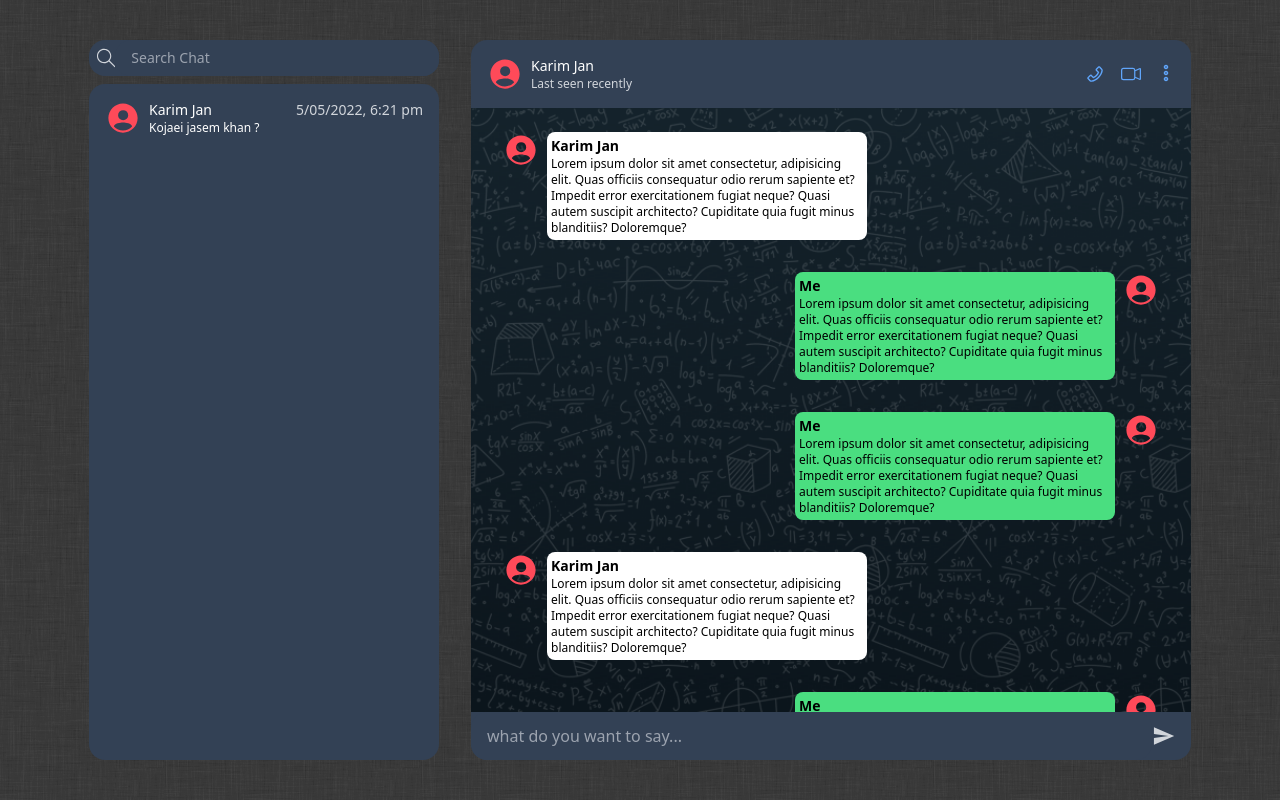
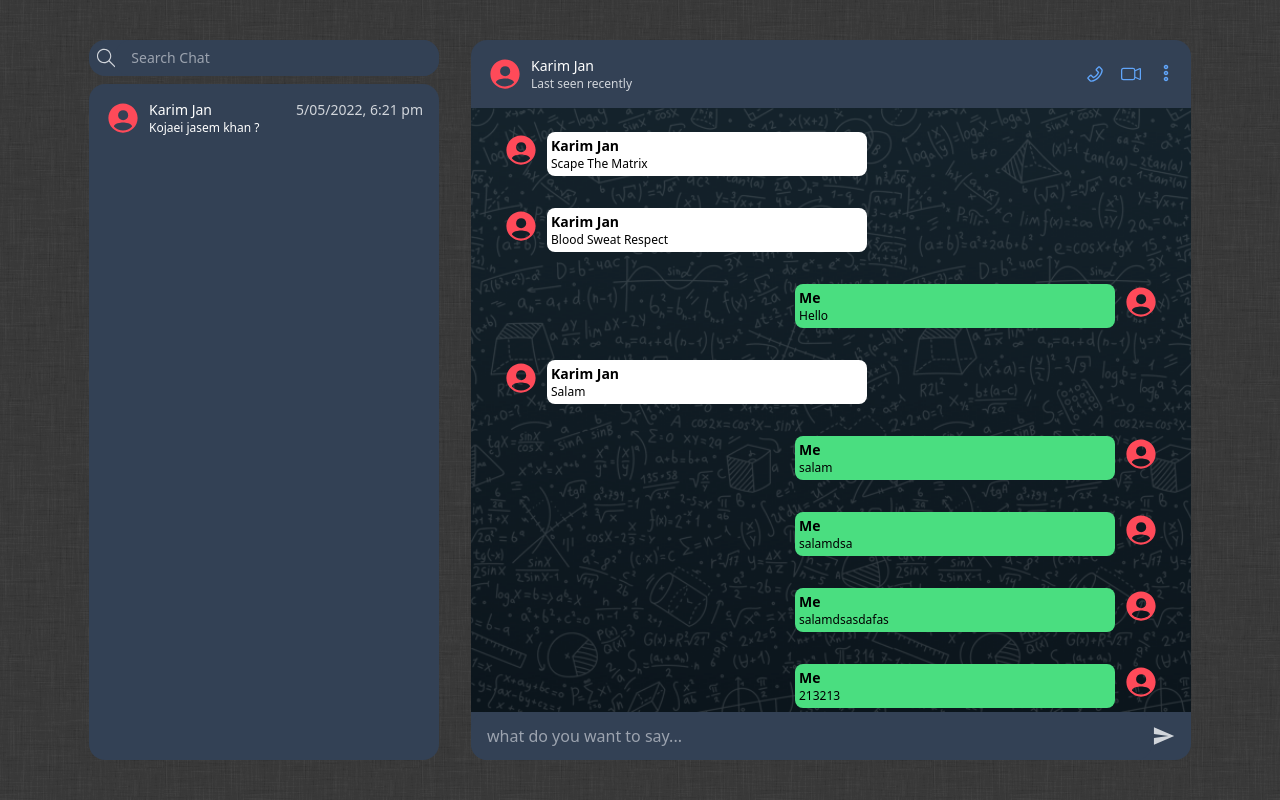
Before and after one commit to M-AminM/chat-app, a React (Create React App) app: page / in a window 1280 px wide. Built offline with nearby package versions, Linux system fonts and the light colour scheme; data requests are answered from the project's data file.

Commit message:
add message to server

```diff
--- a/package.json
+++ b/package.json
@@ -10,6 +10,8 @@
     "@types/node": "^16.7.13",
     "@types/react": "^18.0.0",
     "@types/react-dom": "^18.0.0",
+    "axios": "^1.2.6",
+    "json-server": "^0.17.1",
     "react": "^18.2.0",
     "react-dom": "^18.2.0",
     "react-icons": "^4.7.1",
@@ -22,7 +24,8 @@
     "start": "react-scripts start",
     "build": "react-scripts build",
     "test": "react-scripts test",
-    "eject": "react-scripts eject"
+    "eject": "react-scripts eject",
+    "server": "json-server --watch server/db.json --port 4000"
   },
   "eslintConfig": {
     "extends": [
--- /dev/null
+++ b/server/db.json
@@ -0,0 +1,100 @@
+{
+  "messages": [
+    {
+      "id": 1,
+      "name": "Tate",
+      "message": "Scape The Matrix",
+      "type": "sender"
+    },
+    {
+      "id": 2,
+      "name": "The Rock",
+      "message": "Blood Sweat Respect",
+      "type": "sender"
+    },
+    {
+      "id": 3,
+      "name": "Me",
+      "message": "Hello",
+      "type": "reciever"
+    },
+    {
+      "id": 4,
+      "name": "Karim",
+      "message": "Salam",
+      "type": "sender"
+    },
+    {
+      "id": 1675069931049,
+      "name": "Me",
+      "message": "salam",
+      "type": "reciever"
+    },
+    {
+      "id": 1675069935838,
+      "name": "Me",
+      "message": "salamdsa",
+      "type": "reciever"
+    },
+    {
+      "id": 1675069937513,
+      "name": "Me",
+      "message": "salamdsasdafas",
+      "type": "reciever"
+    },
+    {
+      "id": 1675069942577,
+      "name": "Me",
+      "message": "213213",
+      "type": "reciever"
+    },
+    {
+      "id": 1675070936992,
+      "name": "Me",
+      "message": "321",
+      "type": "reciever"
+    },
+    {
+      "id": 1675070949225,
+      "name": "Me",
+      "message": "421",
+      "type": "reciever"
+    },
+    {
+      "id": 1675070999012,
+      "name": "Me",
+      "message": "213",
+      "type": "reciever"
+    },
+    {
+      "id": 1675071409382,
+      "name": "Me",
+      "message": "132",
+      "type": "reciever"
+    },
+    {
+      "id": 1675071645034,
+      "name": "Me",
+      "message": "123",
+      "type": "reciever"
+    },
+    {
+      "id": 1675071662057,
+      "name": "Me",
+      "message": "321",
+      "type": "reciever"
+    },
+    {
+      "id": 1675071674705,
+      "name": "Me",
+      "message": "",
+      "type": "reciever"
+    },
+    {
+      "id": 1675071681394,
+      "name": "Me",
+      "message": "nkbnbjbi",
+      "type": "reciever"
+    }
+  ]
+}
--- a/src/App.tsx
+++ b/src/App.tsx
@@ -2,16 +2,18 @@ import React from "react";
 import { Routes, Route } from "react-router-dom";
 import Layout from "./components/Layout";
 import HomePage from "./pages";
+import { AppContextProvider } from "./context/store";
 
 function App() {
+
   return (
-    <div>
+    <AppContextProvider>
       <Routes>
         <Route path="/" element={<Layout />}>
           <Route index element={<HomePage />} />
         </Route>
       </Routes>
-    </div>
+    </AppContextProvider>
   );
 }
 
--- a/src/components/Messanger/Chat/Message/MessageDetail/index.tsx
+++ b/src/components/Messanger/Chat/Message/MessageDetail/index.tsx
@@ -3,14 +3,15 @@ import { IoPersonCircleSharp } from "react-icons/io5";
 
 interface MessageDetailProps extends React.PropsWithChildren {
   type: string;
+  message: string;
 }
 
 type LookupType = {
-  sender: () => JSX.Element;
-  reciever: () => JSX.Element;
+  sender: (message: { message: string }) => JSX.Element;
+  reciever: (message: { message: string }) => JSX.Element;
 };
 
-const Sender = () => {
+const Sender = (message: { message: string }) => {
   return (
     <li className="flex gap-2 w-full">
       <div className="text-4xl">
@@ -18,28 +19,18 @@ const Sender = () => {
       </div>
       <div className="bg-white rounded-lg p-1 w-80">
         <h3 className="font-semibold text-sm">Karim Jan</h3>
-        <p className="text-xs">
-          Lorem ipsum dolor sit amet consectetur, adipisicing elit. Quas
-          officiis consequatur odio rerum sapiente et? Impedit error
-          exercitationem fugiat neque? Quasi autem suscipit architecto?
-          Cupiditate quia fugit minus blanditiis? Doloremque?
-        </p>
+        <p className="text-xs">{message.message}</p>
       </div>
     </li>
   );
 };
 
-const Reciever = () => {
+const Reciever = (message: { message: string }) => {
   return (
     <li className="flex  justify-end gap-2 w-full ">
       <div className="bg-green-400 rounded-lg p-1 w-80">
         <h3 className="font-semibold text-sm">Me</h3>
-        <p className="text-xs">
-          Lorem ipsum dolor sit amet consectetur, adipisicing elit. Quas
-          officiis consequatur odio rerum sapiente et? Impedit error
-          exercitationem fugiat neque? Quasi autem suscipit architecto?
-          Cupiditate quia fugit minus blanditiis? Doloremque?
-        </p>
+        <p className="text-xs">{message.message}</p>
       </div>
       <div className="text-4xl">
         <IoPersonCircleSharp color="#ff4a59" />
@@ -55,12 +46,13 @@ const lookup: LookupType = {
 
 const MessageDetail: React.FunctionComponent<MessageDetailProps> = ({
   type,
+  message,
 }): JSX.Element => {
   const Message = lookup[type as keyof LookupType];
 
   return (
     <div>
-      <Message />
+      <Message message={message} />
     </div>
   );
 };
--- a/src/components/Messanger/Chat/Message/index.tsx
+++ b/src/components/Messanger/Chat/Message/index.tsx
@@ -1,10 +1,36 @@
-import React from "react";
+import axios from "axios";
+import React, { useEffect, useState, useContext } from "react";
 import MessageDetail from "./MessageDetail";
+import { AppContext } from "../../../../context/store";
 
 interface ChatMessageProps extends React.PropsWithChildren {}
+
+type DataType = {
+  id: string;
+  name: string;
+  message: string;
+  type: string;
+};
+
 const ChatMessage: React.FunctionComponent<
   ChatMessageProps
 > = (): JSX.Element => {
+  const [data, setData] = useState<DataType[]>([]);
+  const { state, dispatch } = useContext(AppContext);
+
+  const fetchData = () => {
+    axios
+      .get("http://localhost:4000/messages")
+      .then((response) =>
+        dispatch({ type: "GET_ALL_MESSAGE", payload: response.data })
+      )
+      .catch((err) => console.log(err));
+  };
+
+  useEffect(() => {
+    fetchData();
+  }, [state]);
+
   return (
     <div
       style={{
@@ -13,11 +39,10 @@ const ChatMessage: React.FunctionComponent<
       className="!bg-cover h-full w-full px-8 py-6 overflow-auto"
     >
       <ul className="flex flex-col gap-8">
-        <MessageDetail type="sender" />
-        <MessageDetail type="reciever" />
-        <MessageDetail type="reciever" />
-        <MessageDetail type="sender" />
-        <MessageDetail type="reciever" />
+        {state.map((message: any) => (
+          <MessageDetail type={message.type} message={message.message} />
+        ))}
+
       </ul>
     </div>
   );
--- a/src/components/Messanger/Chat/Sender/index.tsx
+++ b/src/components/Messanger/Chat/Sender/index.tsx
@@ -1,17 +1,54 @@
-import React from "react";
+import React, { useRef, useContext, useState } from "react";
 import { MdSend } from "react-icons/md";
+import axios from "axios";
+import { AppContext } from "../../../../context/store";
 
 interface ChatSenderProsp extends React.PropsWithChildren {}
 const ChatSender: React.FunctionComponent<
   ChatSenderProsp
 > = (): JSX.Element => {
+  const inputRef: any = useRef();
+
+
+
+  const clickHandler = () => {
+
+    const data = {
+      id: new Date().getTime(),
+      name: "Me",
+      message: inputRef.current.value,
+      type: "reciever",
+    };
+
+    axios({
+      url: "http://localhost:4000/messages",
+      method: "POST",
+      headers: {
+        "Content-Type": "application/json",
+      },
+
+      data: JSON.stringify(data),
+    })
+      .then((response) => {
+        console.log(response);
+
+        // dispatch({ type: "GET_ALL_MESSAGE", payload: response.data });
+      })
+
+      .catch((err) => {});
+  };
+
   return (
     <div className="flex items-center bg-slate-700 pr-4 rounded-b-2xl">
       <input
         className="bg-slate-700 text-gray-300 border-none outline-0 rounded-2xl px-4 py-3 w-full"
         placeholder="what do you want to say..."
+        ref={inputRef}
       />
-      <MdSend className="text-gray-300 text-2xl cursor-pointer hover:text-blue-400 duration-150 ease-out" />
+      <MdSend
+        onClick={clickHandler}
+        className="text-gray-300 text-2xl cursor-pointer hover:text-blue-400 duration-150 ease-out"
+      />
     </div>
   );
 };
--- /dev/null
+++ b/src/context/message/message.reducer.ts
@@ -0,0 +1,9 @@
+export const MessageReducer = (state: any, action: any) => {
+  switch (action.type) {
+    case "GET_ALL_MESSAGE":
+      state = action.payload;
+      return state;
+    default:
+      return state;
+  }
+};
--- /dev/null
+++ b/src/context/store.tsx
@@ -0,0 +1,32 @@
+import React, { useReducer, createContext } from "react";
+import { MessageReducer } from "./message/message.reducer";
+
+interface AppContextProviderProps extends React.PropsWithChildren {}
+
+type MessageType = {
+  id: string;
+  name: string;
+  message: string;
+  type: string;
+};
+
+const InitialState: MessageType[] = [];
+
+export const AppContext = createContext<any>({
+  state: [],
+  dispatch: () => null,
+});
+
+const AppContextProvider: React.FunctionComponent<AppContextProviderProps> = ({
+  children,
+}): JSX.Element => {
+  const [state, dispatch] = useReducer(MessageReducer, InitialState);
+
+  return (
+    <AppContext.Provider value={{ state: state, dispatch: dispatch }}>
+      {children}
+    </AppContext.Provider>
+  );
+};
+
+export { AppContextProvider };
```
Also changed, not shown: 1 other file (tests, documents, lock files or other folders).
